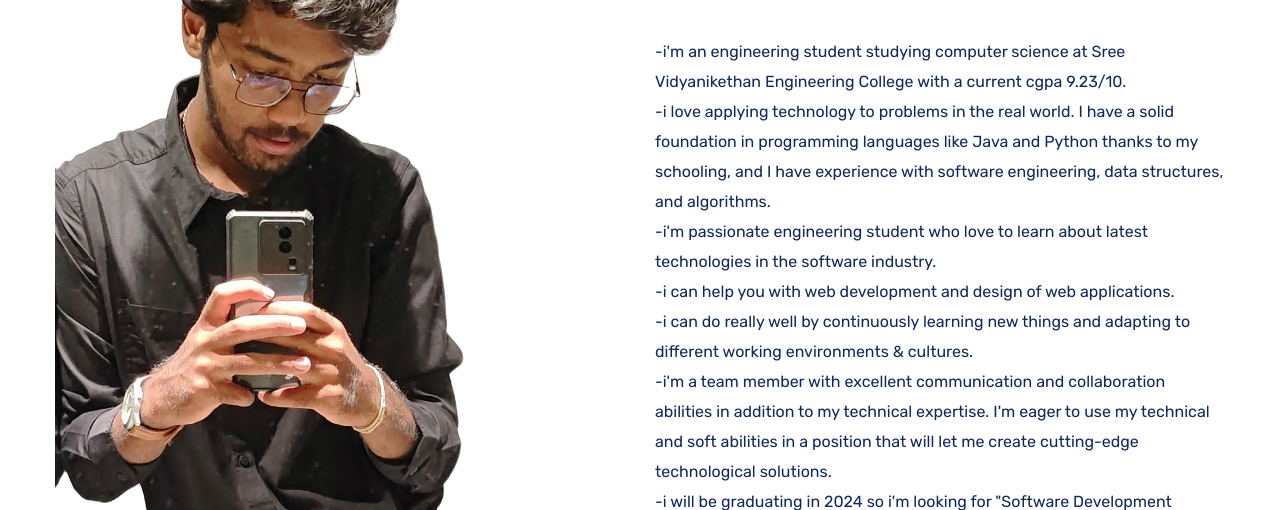
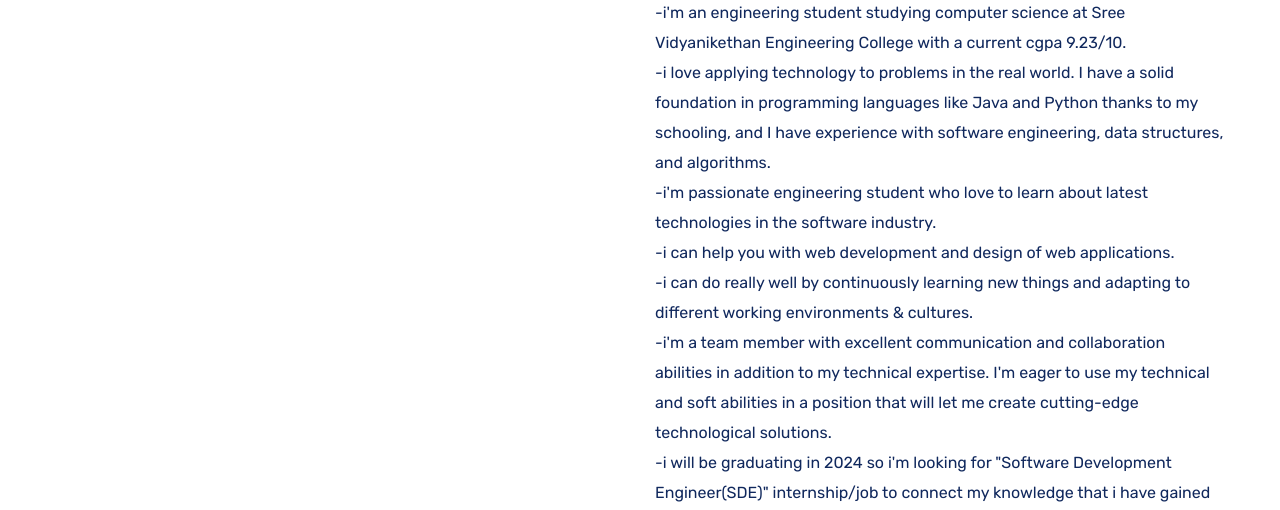
Before and after one commit to vamsikrishna62892/ProjectPortfolio, a plain HTML site: page about.html in a window 1280 px wide. Shown: the part 850-1360 px from the top of the page. Drawn offline with Linux system fonts and the light colour scheme.

Commit message:
Update about.html

```diff
--- a/about.html
+++ b/about.html
@@ -134,7 +134,7 @@
                 <div class="row justify-content-between align-items-center">
                     <div class="col-lg-5 col-md-6">
                         <div class="about-me-img mb-30">
-                            <img src="assets/img/gallery/vk.png" alt="">
+                            <img src="assets/img/gallery/" alt="">
                         </div>
                     </div>
                     <div class="col-lg-6 col-md-6">
```
